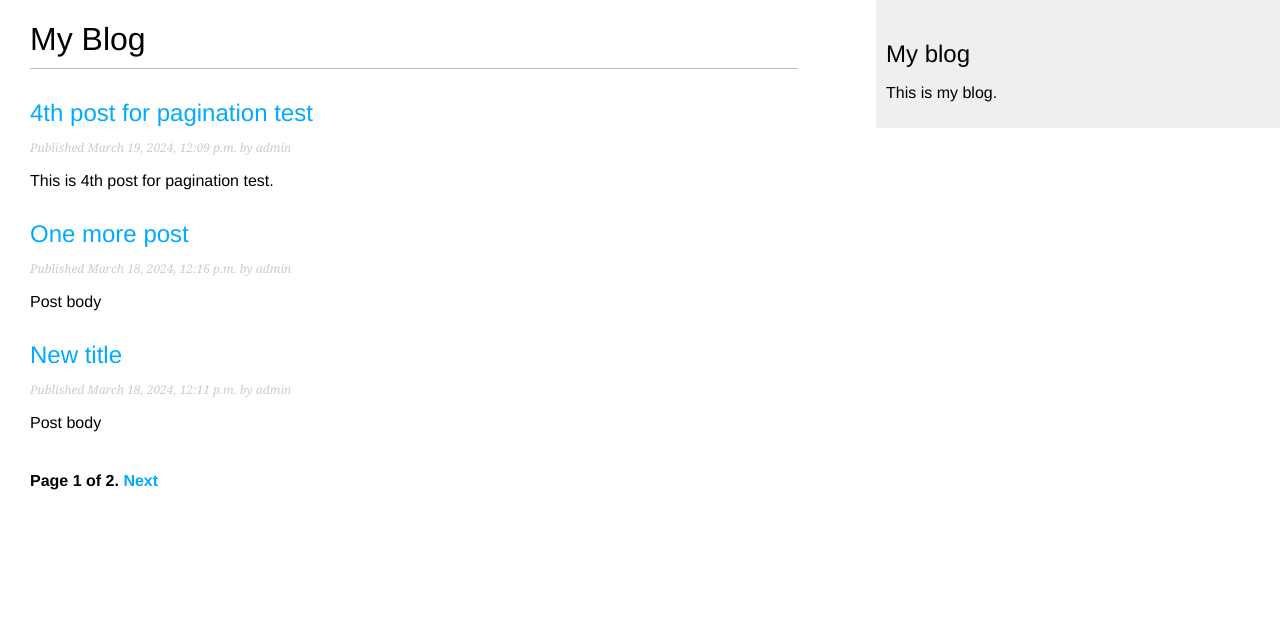
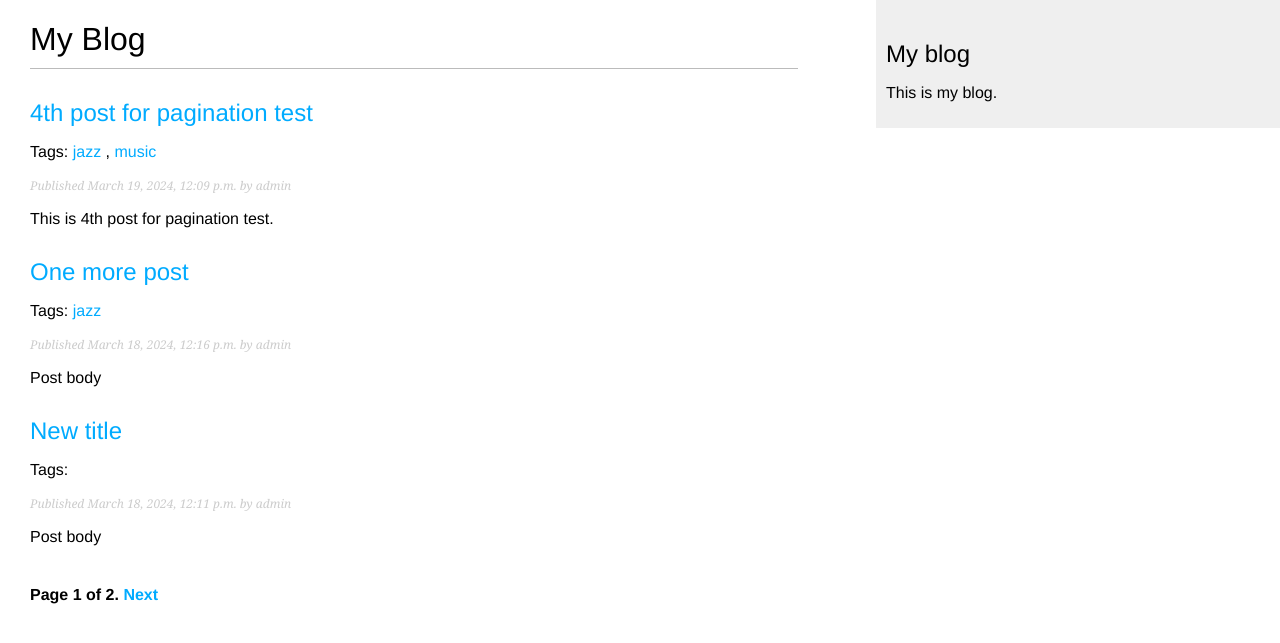
Before and after one commit to Deln0r/Project6_Django_webapp, a Django app: page /blog/ in a window 1280 px wide. Shown: the top 643 px of the page. Run offline with Django 4.2, Linux system fonts and the light colour scheme; data comes from the database, SQL or seed files in the repository; both versions use the stored data as it was after the commit; parts of the project's set-up code (start-up, migrations or seed data) failed here and were passed over.

Commit message:
add tags

```diff
--- a/mysite/blog/models.py
+++ b/mysite/blog/models.py
@@ -2,6 +2,7 @@ from django.db import models
 from django.utils import timezone
 from django.contrib.auth.models import User
 from django.urls import reverse
+from taggit.managers import TaggableManager
 
 
 # Create your models here.
@@ -30,6 +31,7 @@ class Post(models.Model):
                               default=Status.DRAFT)
     objects = models.Manager() #менеджер, применяемый по умолчанию
     published = PublishedManager() #конкретно-прикладной менеджер
+    tags = TaggableManager()
 
     class Meta:
         ordering = ['-publish']
--- a/mysite/blog/templates/blog/post/list.html
+++ b/mysite/blog/templates/blog/post/list.html
@@ -1,22 +1,33 @@
 {% extends 'blog/base.html' %}
 
-{% block title %}
-My Blog
-{% endblock %}
+{% block title %}My Blog{% endblock %}
 
 {% block content %}
     <h1>My Blog</h1>
+
+    {% if tag %}
+        <h2>Posts tagged with "{{ tag.name }}"</h2>
+    {% endif %}
+
     {% for post in posts %}
         <h2>
             <a href="{{ post.get_absolute_url }}">
                 {{ post.title }}
             </a>
         </h2>
-
+        <p class="tags">
+            Tags:
+            {% for tag in post.tags.all %}
+                <a href='{% url "blog:post_list_by_tag" tag.slug %}'>
+                    {{ tag.name }}
+                </a>
+                {% if not forloop.last %}, {% endif %}
+            {% endfor %}
+        </p>
         <p class="date">
             Published {{ post.publish }} by {{ post.author }}
         </p>
         {{ post.body|truncatewords:30|linebreaks }}
     {% endfor %}
-    {% include "pagination.html" with page=page_obj %}
+    {% include "pagination.html" with page=posts %}
 {% endblock %}
--- a/mysite/blog/urls.py
+++ b/mysite/blog/urls.py
@@ -4,8 +4,9 @@ from . import views
 
 app_name = 'blog'
 urlpatterns = [
-    #path('', views.post_list, name='post_list'),
-    path('', views.PostListView.as_view(), name='post_list'),
+    path('', views.post_list, name='post_list'),
+    #path('', views.PostListView.as_view(), name='post_list'),
+    path('tag/<slug:tag_slug>/', views.post_list, name = 'post_list_by_tag'),
     path('<int:year>/<int:month>/<int:day>/<slug:post>/',
          views.post_detail,
          name='post_detail'),
--- a/mysite/blog/views.py
+++ b/mysite/blog/views.py
@@ -6,11 +6,17 @@ from .forms import EmailPostForm, CommentForm
 from django.core.mail import send_mail
 from mysite.my_pass import EMAIL
 from django.views.decorators.http import require_POST
+from taggit.models import Tag
+from django.db.models import Count
 
 
 # Create your views here.
-def post_list(request):
+def post_list(request, tag_slug=None):
     post_list = Post.published.all()
+    tag = None
+    if tag_slug:
+        tag = get_object_or_404(Tag, slug=tag_slug)
+        post_list = post_list.filter(tags__in=[tag])
     paginator = Paginator(post_list, 3)
     page_number = request.GET.get('page', 1)
     try:
@@ -20,7 +26,8 @@ def post_list(request):
     except EmptyPage:
         posts = paginator.page(paginator.num_pages)
 
-    return render(request, 'blog/post/list.html', {'posts': posts})
+    return render(request, 'blog/post/list.html', {'posts': posts,
+                                                   'tag': tag})
 
 
 def post_detail(request, year, month, day, post):
@@ -30,13 +37,20 @@ def post_detail(request, year, month, day, post):
                              publish__year=year,
                              publish__month=month,
                              publish__day=day)
-    comments = post.comments.filter(active=True)
-    form = CommentForm()
+    comments = post.comments.filter(active=True) #список активных кометов к посту
+    form = CommentForm() #форма для комментов юзеров
+    #список схожих постов по тегам:
+    post_tags_ids = post.tags.values_list('id', flat=True)
+    similar_posts = Post.published.filter(tags__in=post_tags_ids)\
+                                    .exclude(id=post.id)
+    similar_posts = similar_posts.annotate(same_tags=Count('tags'))\
+                                    .order_by('-same_tags', '-publish')[:4]
     return render(request,
                   'blog/post/detail.html',
                   {'post': post,
                    'comments': comments,
-                   'form': form})
+                   'form': form,
+                   'similar_posts': similar_posts})
 
 class PostListView(ListView):
     #альтернативное представление списка постов
--- a/mysite/mysite/settings.py
+++ b/mysite/mysite/settings.py
@@ -39,6 +39,7 @@ INSTALLED_APPS = [
     'django.contrib.messages',
     'django.contrib.staticfiles',
     'blog.apps.BlogConfig',
+    'taggit',
 ]
 
 MIDDLEWARE = [
```
Also changed, not shown: mysite/blog/templates/blog/post/detail.html (+12 -0 lines), mysite/blog/migrations/0004_post_tags.py (added), mysite/db.sqlite3.
